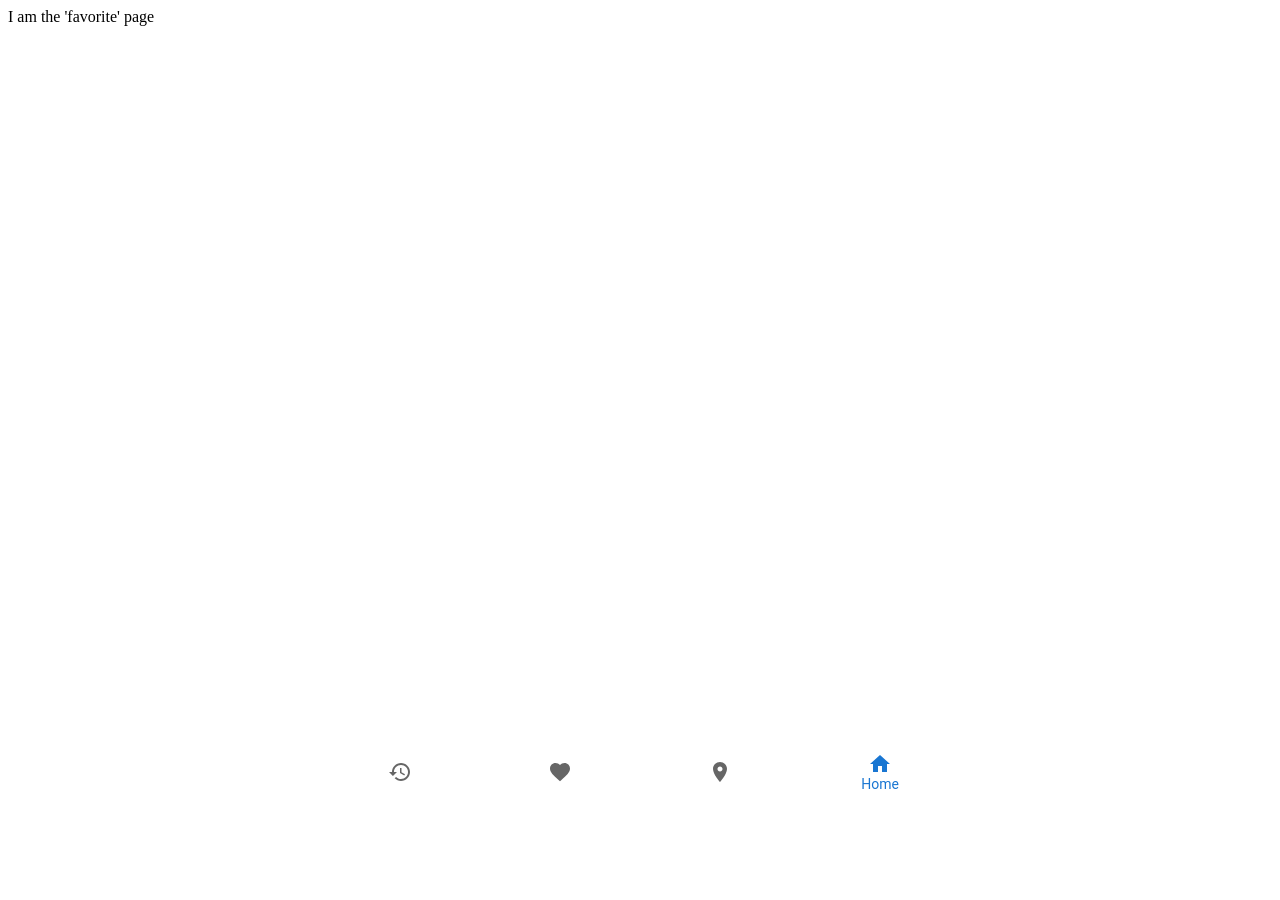
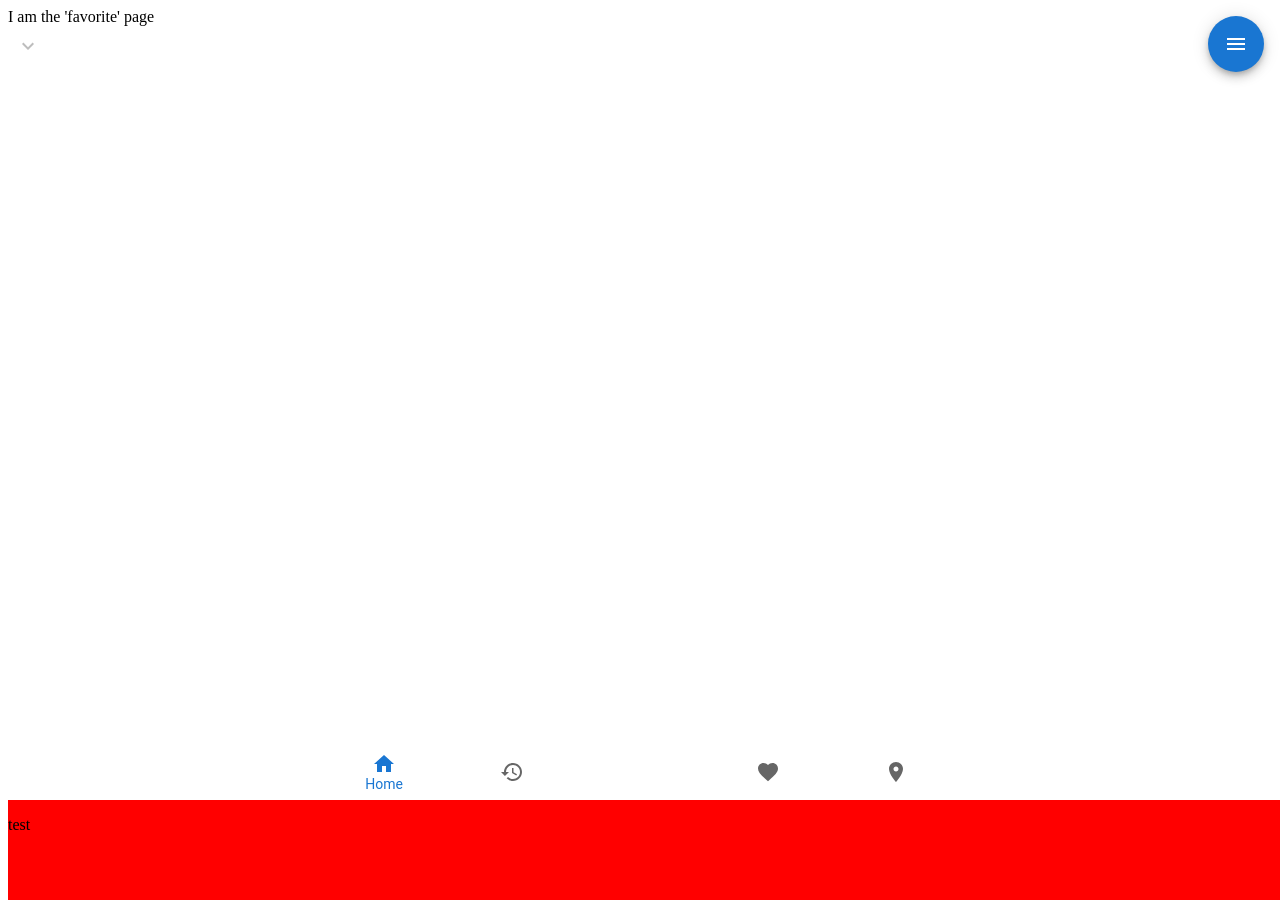
Before and after one commit to flol3622/assignment, a React (Create React App) app: page /favorite in a window 1280 px wide. Before the commit the page ends 800 px from the top, so only its background shows below. Built offline with nearby package versions, Linux system fonts and the light colour scheme.

Commit message:
drop down added and working, footer added, footer arrow still not working

```diff
--- a/src/App.css
+++ b/src/App.css
@@ -1,5 +1,4 @@
-.bottomNavbar {
-    position: fixed;
-    bottom: 0;
-    left: 50%;
+.footer {
+    position: absolute;
+    border: crimson;
 }
--- a/src/App.js
+++ b/src/App.js
@@ -1,18 +1,25 @@
 import {BrowserRouter, Route, Routes} from 'react-router-dom'
 import {Home, Recent, Nearby, Favorite} from './pages'
 import LabelBottomNavigation from './components/LabelBottomNavigation'
+import BasicSpeedDial from './components/BasicSpeedDial';
+import Footer from './components/Footer';
+import FooterArrow from './components/FooterArrow';
 import './App.css';
+
 
 function App() {
   return (
     <BrowserRouter>
+      <BasicSpeedDial/>
       <Routes>
         <Route exact path="/" element={<Home/>}/>
         <Route path="/recent" element={<Recent/>}/>
         <Route path="/nearby" element={<Nearby/>}/>
         <Route path="/favorite" element={<Favorite/>}/>
       </Routes>
+      <FooterArrow/>
       <LabelBottomNavigation/>
+      <Footer/>
     </BrowserRouter>
   );
 }
--- /dev/null
+++ b/src/components/BasicSpeedDial.js
@@ -0,0 +1,37 @@
+import * as React from 'react';
+import Box from '@mui/material/Box';
+import SpeedDial from '@mui/material/SpeedDial';
+import SpeedDialAction from '@mui/material/SpeedDialAction';
+import PrintIcon from '@mui/icons-material/Print';
+import ShareIcon from '@mui/icons-material/Share';
+import MenuIcon from '@mui/icons-material/Menu';
+import LanguageIcon from '@mui/icons-material/Language';
+import ContactsIcon from '@mui/icons-material/Contacts';
+
+const actions = [
+  { icon: <LanguageIcon />, name: 'Language' },
+  { icon: <ContactsIcon />, name: 'contact' },
+  { icon: <PrintIcon />, name: 'Print' },
+  { icon: <ShareIcon />, name: 'Share' },
+];
+
+export default function BasicSpeedDial() {
+  return (
+    <Box sx={{ height: 320, transform: 'translateZ(0px)', flexGrow: 1, display: 'inline'}}>
+      <SpeedDial
+        ariaLabel="SpeedDial basic example"
+        direction='down'
+        sx={{ position: 'absolute', top: 16, right: 16}}
+        icon={<MenuIcon/>}
+      >
+        {actions.map((action) => (
+          <SpeedDialAction
+            key={action.name}
+            icon={action.icon}
+            tooltipTitle={action.name}
+          />
+        ))}
+      </SpeedDial>
+    </Box>
+  );
+}
--- /dev/null
+++ b/src/components/Footer.js
@@ -0,0 +1,19 @@
+import * as React from 'react';
+import Box from '@mui/material/Box';
+
+export default function Footer() {
+  return (
+    <Box
+        sx={{
+        width: '100vw',
+        height: 100,
+        backgroundColor: 'red',
+        position: 'absolute',
+        top: '100vh',
+        mt: 0
+        }}>
+
+      <p>test</p>
+    </Box>
+  );
+}
--- /dev/null
+++ b/src/components/FooterArrow.js
@@ -0,0 +1,18 @@
+import * as React from 'react';
+import IconButton from '@mui/material/IconButton';
+import KeyboardArrowDownIcon from '@mui/icons-material/KeyboardArrowDown';
+
+export default function FooterArrow() {
+  return (
+    <div onClick={() => { window.scrollTo({top: document.documentElement.scrollHeight, behavior: 'smooth' })}}>
+
+        <IconButton
+            aria-label="delete"
+            disabled color="primary">
+
+            <KeyboardArrowDownIcon />
+        </IconButton>
+    </div>
+
+  );
+}
--- a/src/components/LabelBottomNavigation.js
+++ b/src/components/LabelBottomNavigation.js
@@ -5,9 +5,8 @@ import RestoreIcon from '@mui/icons-material/Restore';
 import FavoriteIcon from '@mui/icons-material/Favorite';
 import LocationOnIcon from '@mui/icons-material/LocationOn';
 import HomeIcon from '@mui/icons-material/Home';
-import {
-  Link as RouterLink
-} from 'react-router-dom';
+import {Link as RouterLink} from 'react-router-dom';
+
 
 export default function LabelBottomNavigation() {
   const [value, setValue] = React.useState('home');
@@ -17,12 +16,28 @@ export default function LabelBottomNavigation() {
   };
 
   return (
-    <BottomNavigation sx={{ position: 'fixed', right: '25vw', left: '25vw', bottom: 0}} value={value} onChange={handleChange}>
-      <BottomNavigationAction component={RouterLink} to="/recent"
+    <BottomNavigation
+      sx={{ position: 'absolute',
+      right: '25vw',
+      left: '25vw',
+      bottom: 0,
+      mb: 0,
+      }}
+
+      value={value} onChange={handleChange}>
+
+      <BottomNavigationAction component={RouterLink} to="/"
+        label="Home"
+        value="home"
+        icon={<HomeIcon/>}
+      />
+        <BottomNavigationAction component={RouterLink} to="/recent"
         label="Recents"
         value="recents"
         icon={<RestoreIcon />}
       />
+      <BottomNavigationAction/>
+
       <BottomNavigationAction component={RouterLink} to="/favorite"
         label="Favorites"
         value="favorites"
@@ -33,10 +48,7 @@ export default function LabelBottomNavigation() {
         value="nearby"
         icon={<LocationOnIcon />}
       />
-      <BottomNavigationAction component={RouterLink} to="/"
-        label="Home"
-        value="home"
-        icon={<HomeIcon/>} />
+
     </BottomNavigation>
   );
 }
```
Lines whose indentation alone changed are shown as unchanged.
